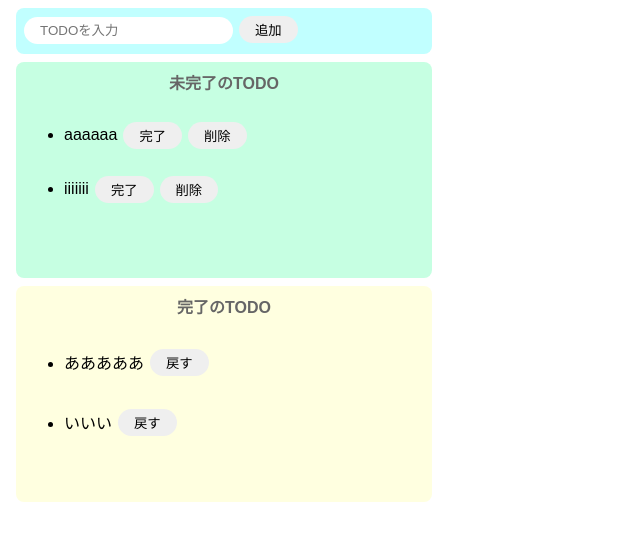
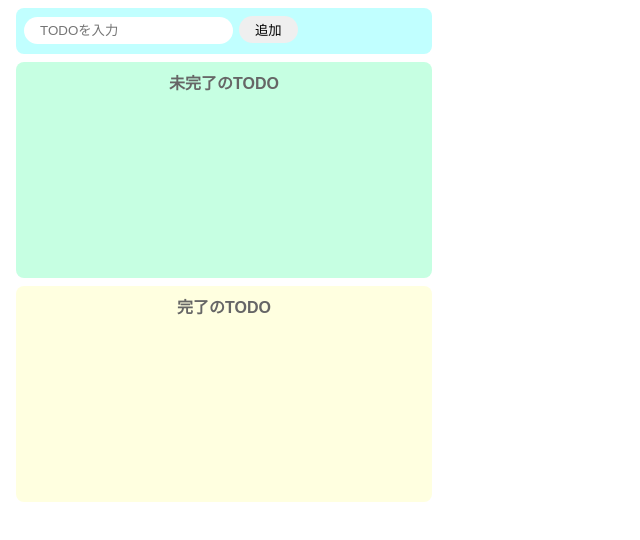
Before and after one commit to daiki-tadokoro/React_todo, a React (Create React App) app: page / in a window 1280 px wide. Shown: the top 540 px of the page, without its empty margins (0-640 px from the left). Built offline with nearby package versions, Linux system fonts and the light colour scheme.

Commit message:
fix:todo

```diff
--- a/src/App.jsx
+++ b/src/App.jsx
@@ -2,26 +2,55 @@ import { useState } from "react";
 import "./styles.css";
 
 export const App = () => {
-  const [incoomplateTodos, setIncompletetodos] = useState([
-    "aaaaaa",
-    "iiiiiii"
-  ]);
+  const [todoText, setTodoText] = useState("");
+  const [incomplateTodos, setIncompletetodos] = useState([]);
+  const [complateTodos, setCompletetodos] = useState([]);
+  const onChangeTodoText = (event) => setTodoText(event.target.value);
+  const onClickAdd = () => {
+    if (todoText === "") return;
+    const newTodos = [...incomplateTodos, todoText];
+    setIncompletetodos(newTodos);
+    setTodoText("");
+  };
+  const onClickDelete = (index) => {
+    const newTodos = [...incomplateTodos];
+    newTodos.splice(index, 1);
+    setIncompletetodos(newTodos);
+  };
+  const onClickComplate = (index) => {
+    const newComplateTodos = [...complateTodos, incomplateTodos[index]];
+    setCompletetodos(newComplateTodos);
+    onClickDelete(index);
+  };
+  const onClickBack = (index) => {
+    //完了から削除
+    const newComplateTodos = [...complateTodos];
+    newComplateTodos.splice(index, 1);
+    setCompletetodos(newComplateTodos);
+    // 未完了に追加
+    const newTodos = [...incomplateTodos, complateTodos[index]];
+    setIncompletetodos(newTodos);
+  };
   return (
     <>
       <div className="input-area">
-        <input placeholder="TODOを入力" />
-        <button>追加</button>
+        <input
+          placeholder="TODOを入力"
+          value={todoText}
+          onChange={onChangeTodoText}
+        />
+        <button onClick={onClickAdd}>追加</button>
       </div>
       <div className="incomplate-area">
         <p className="title">未完了のTODO</p>
         <ul>
-          {incoomplateTodos.map((todo) => {
+          {incomplateTodos.map((todo, index) => {
             return (
               <li key={todo}>
                 <div className="list-row">
                   <p>{todo}</p>
-                  <button>完了</button>
-                  <button>削除</button>
+                  <button onClick={() => onClickComplate(index)}>完了</button>
+                  <button onClick={() => onClickDelete(index)}>削除</button>
                 </div>
               </li>
             );
@@ -31,18 +60,16 @@ export const App = () => {
       <div className="complate-area">
         <p className="title">完了のTODO</p>
         <ul>
-          <li>
-            <div className="list-row">
-              <p>あああああ</p>
-              <button>戻す</button>
-            </div>
-          </li>
-          <li>
-            <div className="list-row">
-              <p>いいい</p>
-              <button>戻す</button>
-            </div>
-          </li>
+          {complateTodos.map((todo, index) => {
+            return (
+              <li key={todo}>
+                <div className="list-row">
+                  <p>{todo}</p>
+                  <button onClick={() => onClickBack(index)}>戻す</button>
+                </div>
+              </li>
+            );
+          })}
         </ul>
       </div>
     </>
--- a/src/styles.css
+++ b/src/styles.css
@@ -57,6 +57,7 @@ button:hover {
 .list-row {
   display: flex;
   align-items: center;
+  height: 36px;
   padding-bottom: 4px;
 }
 
```
